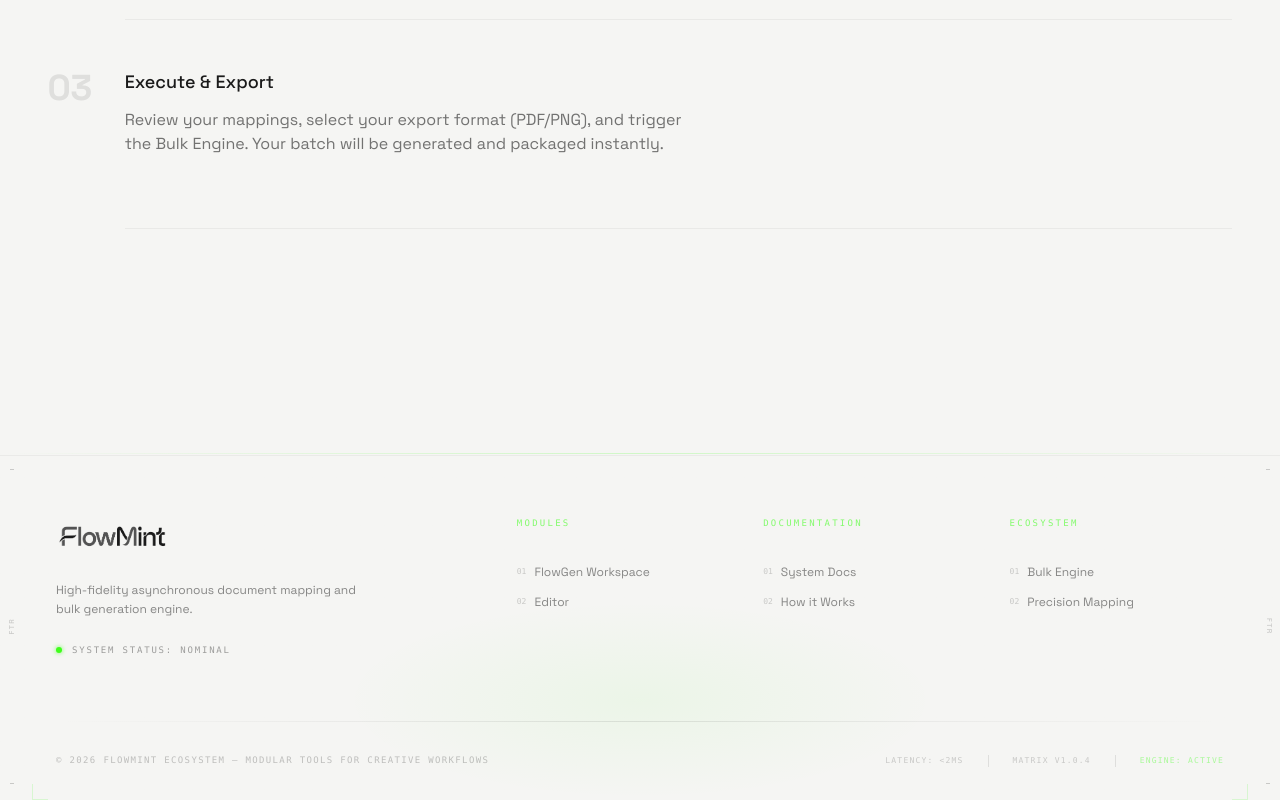
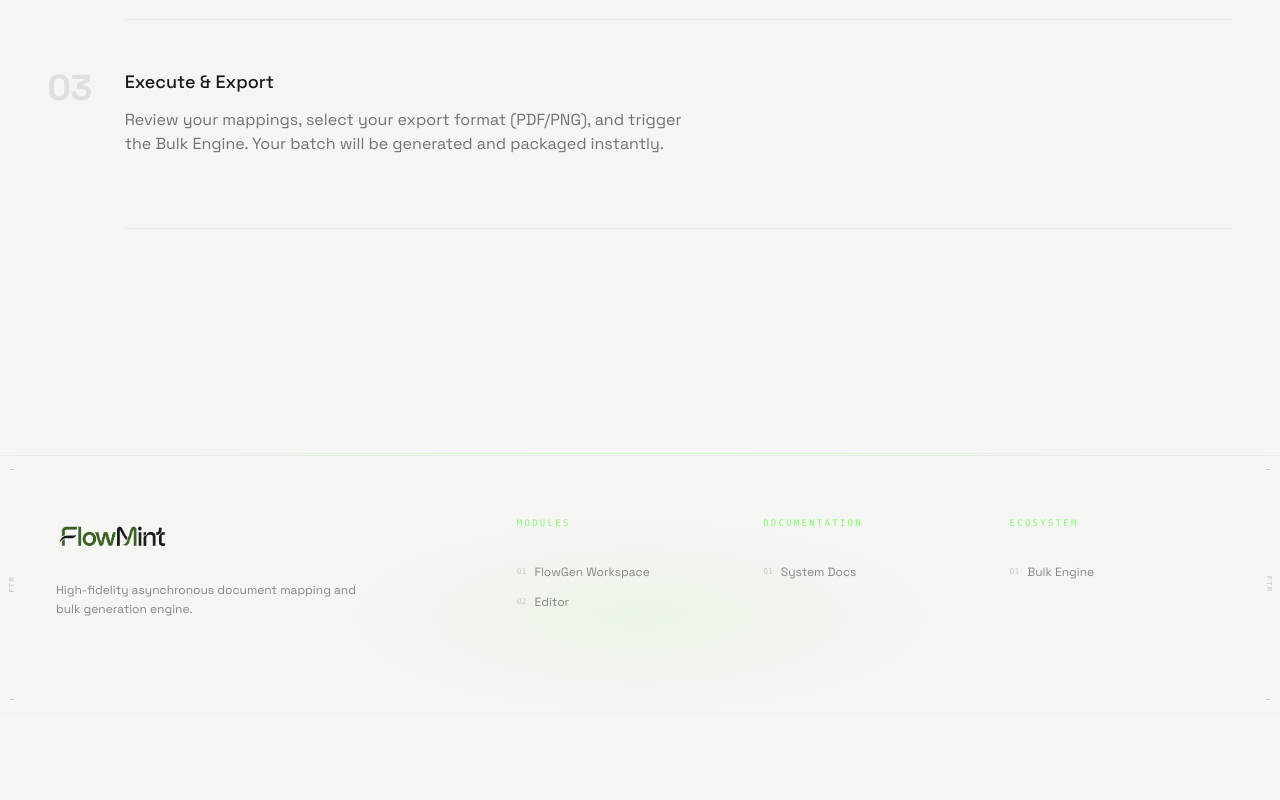
Before and after one commit to LUNAxKRISHNA/Flow-Mint, a React (Vite) app: page /docs in a window 1280 px wide. Shown: the part 1497-2297 px from the top of the page. After the commit the page ends 2213 px from the top, so only its background shows below. Built offline with nearby package versions, Linux system fonts and the light colour scheme.

Commit message:
feat: fixed elements and responsiveness of the footer

```diff
--- a/src/components/layout/Footer.jsx
+++ b/src/components/layout/Footer.jsx
@@ -13,14 +13,12 @@ const NAV_COLUMNS = [
     label: "Documentation",
     links: [
       { text: "System Docs", path: "/docs" },
-      { text: "How it Works", path: "/docs" },
     ],
   },
   {
     label: "Ecosystem",
     links: [
       { text: "Bulk Engine", path: "/docs" },
-      { text: "Precision Mapping", path: "/docs" },
     ],
   },
 ]
@@ -79,7 +77,7 @@ export default function Footer() {
               <img
                 src="/logo.png"
                 alt="FlowMint Logo"
-                className="w-full h-full object-contain filter grayscale brightness-50 group-hover:grayscale-0 group-hover:brightness-100 transition-all duration-500"
+                className="w-full h-full object-contain filter brightness-50 group-hover:brightness-100 transition-all duration-500"
               />
             </div>
 
@@ -87,14 +85,6 @@ export default function Footer() {
             <p className="text-[12px] leading-relaxed text-[#1a1a1a]/50 max-w-xs">
               High-fidelity asynchronous document mapping and bulk generation engine.
             </p>
-
-            {/* Status badge */}
-            <div className="flex items-center gap-2.5">
-              <span className="status-pulse" />
-              <span className="font-mono text-[9px] tracking-[0.2em] text-[#1a1a1a]/40 uppercase">
-                System Status: Nominal
-              </span>
-            </div>
           </motion.div>
 
           {/* Navigation columns */}
@@ -134,36 +124,6 @@ export default function Footer() {
             </motion.div>
           ))}
         </div>
-
-        {/* Bottom divider */}
-        <div className="h-px w-full bg-gradient-to-r from-transparent via-[#1a1a1a]/10 to-transparent mb-8" />
-
-        {/* Bottom bar: copyright + technical readouts */}
-        <div className="flex flex-col sm:flex-row items-start sm:items-center justify-between gap-4">
-          {/* Copyright */}
-          <span className="font-mono text-[9px] tracking-[0.15em] uppercase text-[#1a1a1a]/25">
-            © {new Date().getFullYear()} FlowMint Ecosystem — Modular Tools for Creative Workflows
-          </span>
-
-          {/* Technical readouts */}
-          <div className="flex items-center gap-6">
-            <span className="font-mono text-[8px] tracking-[0.15em] uppercase text-[#1a1a1a]/20">
-              Latency: &lt;2ms
-            </span>
-            <div className="w-px h-3 bg-[#1a1a1a]/10" />
-            <span className="font-mono text-[8px] tracking-[0.15em] uppercase text-[#1a1a1a]/20">
-              Matrix v1.0.4
-            </span>
-            <div className="w-px h-3 bg-[#1a1a1a]/10" />
-            <span className="font-mono text-[8px] tracking-[0.15em] uppercase text-[#39FF14]/40">
-              Engine: Active
-            </span>
-          </div>
-        </div>
-
-        {/* Corner accent markers */}
-        <span className="absolute bottom-0 left-8 w-4 h-4 border-b border-l border-[#39FF14]/15 pointer-events-none" />
-        <span className="absolute bottom-0 right-8 w-4 h-4 border-b border-r border-[#39FF14]/15 pointer-events-none" />
       </div>
     </footer>
   )
```
